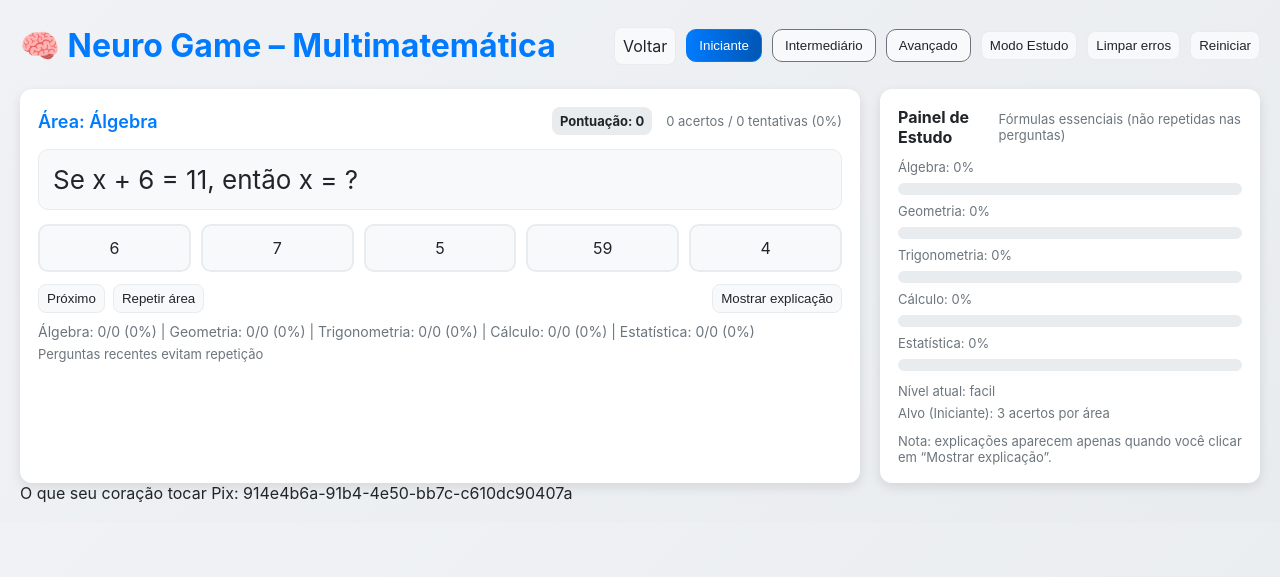
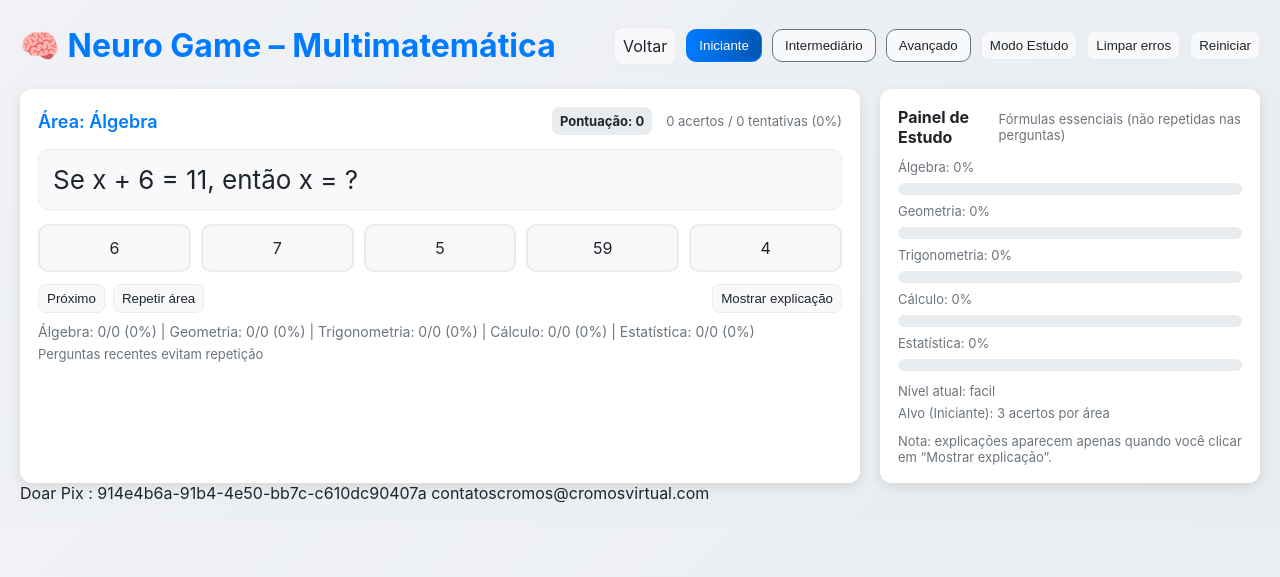
Before and after one commit to klebmatrix/sysdigital, a Flask app: page / in a window 1280 px wide. Shown: the top 577 px of the page. Run offline with Flask 3, Linux system fonts and the light colour scheme.

Commit message:
Ajuste removendo .vs

```diff
--- a/templates/index.html
+++ b/templates/index.html
@@ -79,7 +79,15 @@
     <button id="restartGame" class="muted-btn">Reiniciar</button>
   </div>
 </header>
+<!-- Google tag (gtag.js) -->
+<script async src="https://www.googletagmanager.com/gtag/js?id=G-R2XZBTZ8XB"></script>
+<script>
+  window.dataLayer = window.dataLayer || [];
+  function gtag(){dataLayer.push(arguments);}
+  gtag('js', new Date());
 
+  gtag('config', 'G-R2XZBTZ8XB');
+</script>
 <div class="container">
   <main class="card">
     <div class="game-top">
@@ -444,8 +452,8 @@ repeatBtn.onclick = ()=>renderQuestion(currentQ); // Repete a pergunta atual
 setLevel('facil');
 updateStats();
 </script>
-O que seu coração tocar Pix: 914e4b6a-91b4-4e50-bb7c-c610dc90407a
+Doar  Pix :  914e4b6a-91b4-4e50-bb7c-c610dc90407a
 
-
+contatoscromos@cromosvirtual.com
 </body>
 </html>
```
